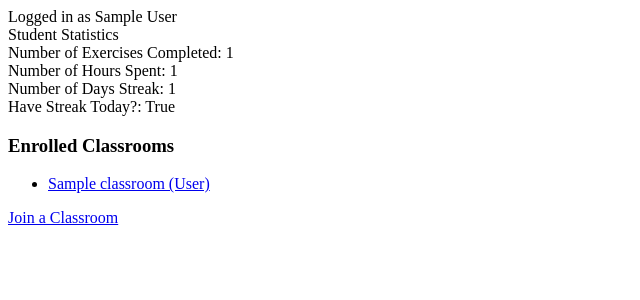
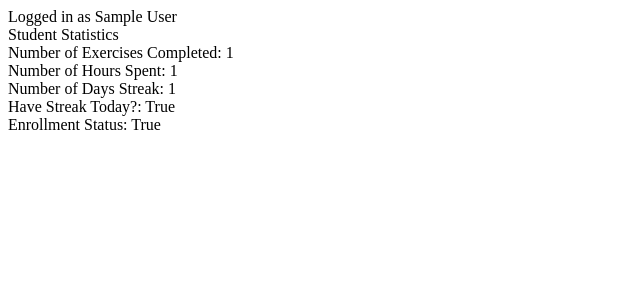
Before and after one commit to khangduongn/logiclingo, a Django app: page /student/1/ in a window 1280 px wide. Shown: the top 300 px of the page, without its empty margins (0-640 px from the left). Run offline with Django 5.2, Linux system fonts and the light colour scheme; tables that the repository leaves empty hold one stand-in row (values such as "Sample post").

Commit message:
Revert "added join via classroom code"
This reverts commit 820f2252b30d70ea2d0456df6bae69d51bc24c6e.

```diff
--- a/main/forms.py
+++ b/main/forms.py
@@ -43,11 +43,7 @@ class InstructorForm(UserForm):
         model = Instructor
         fields = UserForm.Meta.fields + ['department']
 
+
 class LoginForm(forms.Form):
     username = forms.CharField(max_length=25)
     password = forms.CharField(widget=forms.PasswordInput)
-
-
-class JoinClassroomForm(forms.Form):
-    classroom_code = forms.CharField(max_length=5, label="Classroom Code",
-                                    widget=forms.TextInput(attrs={'placeholder': 'Enter classroom code'}))
--- a/main/models.py
+++ b/main/models.py
@@ -10,8 +10,6 @@ class Classroom(models.Model):
     endDate = models.DateField()
     active = models.BooleanField(default=True)
     open = models.BooleanField(default=True)
-    instructorLastName = models.CharField(max_length=100, default="Unknown")
-
     classroomCode = models.CharField(
         max_length=5,
         unique=True,
@@ -20,6 +18,7 @@ class Classroom(models.Model):
     )
 
     def save(self, *args, **kwargs):
+        #generate a unique random code
         if not self.classroomCode:
             while True:
                 randomCode = ''.join(random.choices(string.ascii_uppercase + string.digits, k=5))
@@ -40,8 +39,6 @@ class User(models.Model):
     username = models.CharField(max_length=25, unique=True, blank=False)
     password = models.CharField(max_length=20, blank=False, validators=[MinLengthValidator(8)])
     feedback = models.CharField(max_length=200)
-    enrolled = models.BooleanField(default=False)
-    classrooms = models.ManyToManyField(Classroom, blank=True)
 
     class Meta:
         #this is abstract model
@@ -51,7 +48,6 @@ class Student(User):
     numExercisesCompleted = models.IntegerField(default=0)
     numHoursSpent = models.IntegerField(default=0)
     daysStreak = models.IntegerField(default=0)
-    classrooms = models.ManyToManyField(Classroom, related_name='students')
     streakToday = models.BooleanField(default=False)
     enrolled = models.BooleanField(default=True)
 
--- a/main/templates/login.html
+++ b/main/templates/login.html
@@ -4,9 +4,9 @@
 {% block content %}
 
 <h1>Login</h1>
-<form method="post" action="{% url 'user_login' %}">
+<form method="post">
     {% csrf_token %}
     {{ form.as_p }}
-    <button type="submit">Login</button>
+    <button type="submit">Submit</button>
 </form>
 {% endblock %}
--- a/main/templates/student.html
+++ b/main/templates/student.html
@@ -2,29 +2,14 @@
 {% block title %} Student {{ student.userID }} {% endblock %}
 
 {% block content %}
+
 <div> Logged in as {{ student.firstName }} {{ student.lastName }}</div>
 <div>Student Statistics</div>
 <div>Number of Exercises Completed: {{ student.numExercisesCompleted }}</div>
 <div>Number of Hours Spent: {{ student.numHoursSpent }}</div>
 <div>Number of Days Streak: {{ student.daysStreak }}</div>
 <div>Have Streak Today?: {{ student.streakToday }}</div>
+<div>Enrollment Status: {{ student.enrolled }}</div>
 
-<div class="enrolled-classrooms">
-    <h3>Enrolled Classrooms</h3>
-    {% if student.classrooms.all %}
-        <ul class="classroom-list">
-            {% for classroom in student.classrooms.all %}
-                <li>
-                    <a href="{% url 'classroom' id=classroom.classroomID %}">
-                        {{ classroom.className }} ({{ classroom.instructorLastName }})
-                    </a>
-                </li>
-            {% endfor %}
-        </ul>
-    {% else %}
-        <p>Not enrolled in any classrooms yet.</p>
-    {% endif %}
-</div>
 
-<a href="{% url 'join_classroom' student_id=student.userID %}" class="join-classroom-btn">Join a Classroom</a>
 {% endblock %}
--- a/main/urls.py
+++ b/main/urls.py
@@ -8,7 +8,4 @@ urlpatterns = [
     path('create_instructor/', views.create_instructor, name='create_instructor'),
     path('student/<int:id>/', views.student, name='student'),
     path('instructor/<int:id>/', views.instructor, name='instructor'),
-    path('login/', views.user_login, name='user_login'),
-    path('student/<int:student_id>/join-classroom/', views.join_classroom, name='join_classroom'),
-
 ]
--- a/main/views.py
+++ b/main/views.py
@@ -1,15 +1,11 @@
 from django.shortcuts import render, get_object_or_404, redirect
 from django.http import HttpResponse
-from .forms import ClassroomForm, StudentForm, InstructorForm, LoginForm
+from .forms import ClassroomForm, StudentForm, InstructorForm
 from .models import Classroom, Student, Instructor, User
 from django.http import Http404
-from django.contrib.auth import authenticate, login
-from django.shortcuts import render, redirect, get_object_or_404
-from django.contrib import messages
-from .forms import JoinClassroomForm
-from .models import Classroom, Student
 
 def index(request):
+
     createClassroomForm = ClassroomForm()
 
     if request.method == 'POST':
@@ -57,51 +53,20 @@ def create_instructor(request):
 
     return render(request, 'create_instructor.html', {'form': createInstructorForm})
 
-def user_login(request):
+def login(request):
     loginForm = LoginForm()
     if request.method == 'POST':
         loginForm = LoginForm(request.POST)
         if loginForm.is_valid():
             username = loginForm.cleaned_data['username']
             password = loginForm.cleaned_data['password']
+
             user = authenticate(request, username=username, password=password)
-            print(user)
             if user is not None:
                 login(request, user)
-                return redirect('student', id=user.id)
+                return redirect('student')
             else:
                 loginForm.add_error(None, "Invalid username or password")
 
+
     return render(request, 'login.html', {'form': loginForm})
-
-def join_classroom(request, student_id):
-    student = get_object_or_404(Student, userID=student_id)
-
-    if request.method == 'POST':
-        if 'confirm' in request.POST:
-            classroom_id = request.POST.get('classroom_id')
-            classroom = get_object_or_404(Classroom, classroomID=classroom_id)
-
-            student.enrolled = True
-            student.save()
-
-            classroom.students.add(student)
-
-            messages.success(request, f"Welcome to {classroom.instructorLastName}'s classroom!")
-            return redirect('student', id=student_id)
-
-        form = JoinClassroomForm(request.POST)
-        if form.is_valid():
-            classroom_code = form.cleaned_data['classroom_code']
-            try:
-                classroom = Classroom.objects.get(classroomCode=classroom_code)
-                return render(request, 'confirm_join_classroom.html', {
-                    'classroom': classroom,
-                    'student': student
-                })
-            except Classroom.DoesNotExist:
-                form.add_error('classroom_code', "Classroom not found. Please check the code and try again.")
-    else:
-        form = JoinClassroomForm()
-
-    return render(request, 'join_classroom.html', {'form': form, 'student': student})
```
Also changed, not shown: main/templates/confirm_join_classroom.html (deleted, +0 -21 lines), main/templates/join_classroom.html (deleted, +0 -15 lines), main/migrations/0001_initial.py, main/migrations/0004_classroom_instructorlastname_instructor_classrooms_and_more.py (deleted), main/migrations/0005_alter_student_classrooms.py (deleted).
